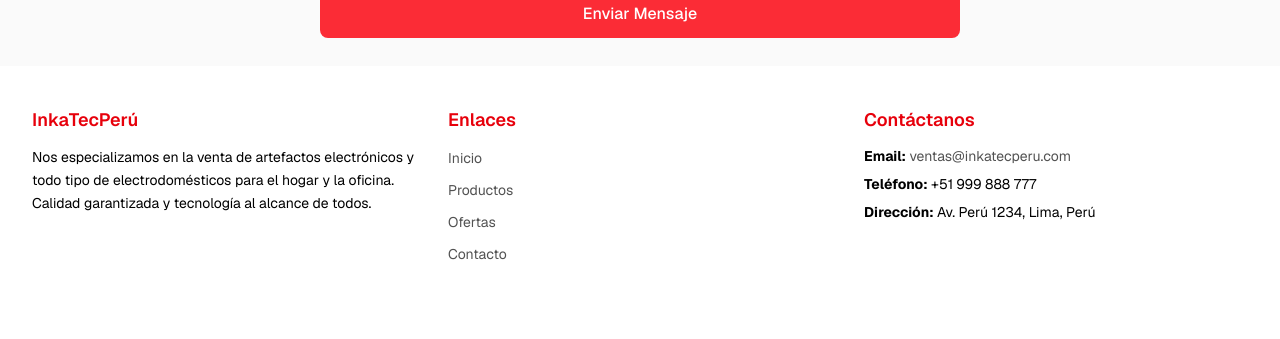
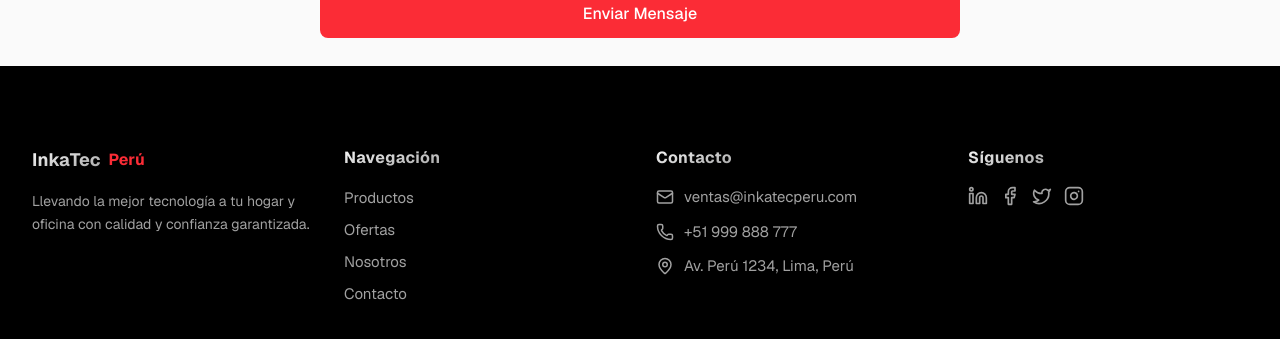
Before and after one commit to Jeremitc/ecommerce, a Next.js app: page /pages/form in a window 1280 px wide. Shown: the part 613-952 px from the top of the page. Before the commit the page ends 919 px from the top, so only its background shows below. Built offline with nearby package versions, Linux system fonts and the light colour scheme.

Commit message:
1 changed in the Footer

```diff
--- a/package.json
+++ b/package.json
@@ -10,6 +10,7 @@
   },
   "dependencies": {
     "framer-motion": "^12.7.3",
+    "lucide-react": "^0.525.0",
     "next": "15.3.0",
     "react": "^19.0.0",
     "react-dom": "^19.0.0",
--- a/src/app/components/Footer.tsx
+++ b/src/app/components/Footer.tsx
@@ -1,142 +1,256 @@
 'use client';
 
-import React from 'react';
+import React, { memo } from 'react';
 import { motion } from 'framer-motion';
 import Link from 'next/link';
 import { useTheme } from '@/app/context/ThemeContext';
+import { Mail, Phone, MapPin, Facebook, Twitter, Instagram, Linkedin } from 'lucide-react';
 
-// Reusing color variables from Navbar.tsx for consistency
-const lightThemeTextColor = 'text-black';
-const lightThemeLinkColor = 'text-neutral-600';
-const lightThemeLinkHover = 'hover:text-red-700';
-const lightThemeBg = 'bg-white';
-const lightThemeHeadingColor = 'text-red-600';
+// --- PANEL DE CONTROL DE COLORES Y DATOS ---
+const colorConfig = {
+  dark: {
+    bg: 'bg-black',
+    textColor: 'text-neutral-400',
+    headingGradient: 'bg-gradient-to-br from-white to-neutral-400 bg-clip-text text-transparent',
+    linkColor: 'text-neutral-400',
+    linkHover: 'hover:text-white',
+    borderColor: 'border-neutral-800',
+    iconColor: 'text-neutral-400',
+    iconHover: 'hover:text-white',
+    dividerColor: 'border-neutral-700',
+  },
+  light: {
+    bg: 'bg-white',
+    textColor: 'text-neutral-500',
+    headingGradient: 'bg-gradient-to-br from-black to-neutral-600 bg-clip-text text-transparent',
+    linkColor: 'text-neutral-500',
+    linkHover: 'hover:text-black',
+    borderColor: 'border-neutral-200',
+    iconColor: 'text-neutral-500',
+    iconHover: 'hover:text-black',
+    dividerColor: 'border-neutral-300',
+  },
+};
 
-const darkThemeTextColor = 'text-white';
-const darkThemeLinkColor = 'text-neutral-300';
-const darkThemeLinkHover = 'hover:text-red-400';
-const darkThemeBg = 'bg-neutral-900';
-const darkThemeHeadingColor = 'text-red-400';
+// --- CONTENIDO DEL FOOTER ---
+const companyInfo = {
+  name: 'InkaTec',
+  suffix: 'Perú',
+  description: 'Llevando la mejor tecnología a tu hogar y oficina con calidad y confianza garantizada.',
+};
 
-const redThemeTextColor = 'text-white';
-const redThemeLinkColor = 'text-neutral-200';
-const redThemeLinkHover = 'hover:text-red-400';
-const redThemeBg = 'bg-red-950';
-const redThemeHeadingColor = 'text-red-300';
+const navLinks = [
+  { label: 'Productos', href: '#productos' },
+  { label: 'Ofertas', href: '#ofertas' },
+  { label: 'Nosotros', href: '/about' },
+  { label: 'Contacto', href: '/contacto' },
+];
 
-const Footer: React.FC = () => {
-  const { theme } = useTheme();
+const contactInfo = [
+  { icon: <Mail size={18} aria-hidden="true" />, text: 'ventas@inkatecperu.com', href: 'mailto:ventas@inkatecperu.com', label: 'Email us' },
+  { icon: <Phone size={18} aria-hidden="true" />, text: '+51 999 888 777', href: 'tel:+51999888777', label: 'Call us' },
+  { icon: <MapPin size={18} aria-hidden="true" />, text: 'Av. Perú 1234, Lima, Perú', href: '#', label: 'Our location' },
+];
 
-  // Determine if red theme is active
-  const isRedActive = theme === 'red-navbar' || theme === 'red-global';
+const socialLinks = [
+  { label: 'LinkedIn', icon: <Linkedin size={20} aria-hidden="true" />, href: 'https://linkedin.com' },
+  { label: 'Facebook', icon: <Facebook size={20} aria-hidden="true" />, href: 'https://facebook.com' },
+  { label: 'Twitter', icon: <Twitter size={20} aria-hidden="true" />, href: 'https://twitter.com' },
+  { label: 'Instagram', icon: <Instagram size={20} aria-hidden="true" />, href: 'https://instagram.com' },
+];
 
-  // Select theme-based colors
-  const textColor = theme === 'dark' ? darkThemeTextColor : isRedActive ? redThemeTextColor : lightThemeTextColor;
-  const linkColor = theme === 'dark' ? darkThemeLinkColor : isRedActive ? redThemeLinkColor : lightThemeLinkColor;
-  const linkHoverColor = theme === 'dark' ? darkThemeLinkHover : isRedActive ? redThemeLinkHover : lightThemeLinkHover;
-  const bgColor = theme === 'dark' ? darkThemeBg : isRedActive ? redThemeBg : lightThemeBg;
-  const headingColor = theme === 'dark' ? darkThemeHeadingColor : isRedActive ? redThemeHeadingColor : lightThemeHeadingColor;
+const legalLinks = [
+  { label: 'Términos y Condiciones', href: '/terms' },
+  { label: 'Política de Privacidad', href: '/privacy' },
+];
 
-  // Animation variants for sections
+// --- ANIMACIÓN ---
 const sectionVariants = {
   hidden: { opacity: 0, y: 20 },
   visible: (i: number) => ({
     opacity: 1,
     y: 0,
-      transition: {
-        delay: i * 0.2,
-        duration: 0.5,
-        ease: 'easeOut',
-      },
+    transition: { delay: i * 0.1, duration: 0.5, ease: 'easeOut' },
   }),
 };
 
+// --- SUBCOMPONENTE MEMOIZADO ---
+interface FooterColumnProps {
+  title: string;
+  children: React.ReactNode;
+  custom: number;
+  colors: typeof colorConfig.dark;
+  hasDivider?: boolean;
+}
+
+const FooterColumn: React.FC<FooterColumnProps> = memo(({ title, children, custom, colors, hasDivider = false }) => {
   return (
-    <motion.footer
+    <motion.div
+      className="text-center sm:text-left relative pb-6 sm:pb-0"
+      custom={custom}
+      variants={sectionVariants}
+      initial="hidden"
+      whileInView="visible"
+      viewport={{ once: true, amount: 0.3 }}
+    >
+      <motion.h3
+        className={`text-base font-bold mb-4 tracking-wide ${colors.headingGradient} relative inline-block group`}
+        whileHover={{ scale: 1.05 }}
+        transition={{ type: 'spring', stiffness: 300, damping: 15 }}
+      >
+        {title}
+        <span className={`absolute bottom-0 left-0 w-full h-0.5 ${colors.dividerColor} transform scale-x-0 group-hover:scale-x-100 transition-transform duration-300`} />
+      </motion.h3>
+      {children}
+      {/* Dividers: Horizontal on mobile, vertical on large screens */}
+      {hasDivider && (
+        <>
+          <div className={`lg:hidden w-full h-px ${colors.dividerColor} mt-6`} />
+          <div className={`hidden lg:block absolute -right-4 top-0 h-full w-px ${colors.dividerColor}`} />
+        </>
+      )}
+    </motion.div>
+  );
+});
+FooterColumn.displayName = "FooterColumn";
+
+// --- COMPONENTE FOOTER PRINCIPAL ---
+const Footer: React.FC = () => {
+  const { theme } = useTheme();
+  const isPageInDarkMode = theme === 'dark';
+  const colors = isPageInDarkMode ? colorConfig.light : colorConfig.dark;
+
+  return (
+    <footer
+      className={`w-full ${colors.bg} ${colors.textColor}`}
+      id="footer"
+      role="contentinfo"
+      aria-label="Footer"
+      itemScope
+      itemType="http://schema.org/Organization"
+    >
+      <div className="container mx-auto px-4 sm:px-6 lg:px-8 max-w-7xl">
+        <motion.div
           initial={{ opacity: 0 }}
-      animate={{ opacity: 1 }}
-      transition={{ duration: 0.8, ease: 'easeOut' }}
-      className={`w-full py-10 px-4 sm:px-6 lg:px-8 ${bgColor} ${textColor}`}
-      id="footer"
+          whileInView={{ opacity: 1 }}
+          viewport={{ once: true }}
+          transition={{ duration: 0.8 }}
+          className="py-16 lg:py-20"
         >
-      <div className="container mx-auto grid grid-cols-1 sm:grid-cols-2 lg:grid-cols-3 gap-8">
-        {/* Section 1: About the company */}
+          <div className="grid grid-cols-1 sm:grid-cols-2 lg:grid-cols-4 gap-y-12 sm:gap-x-8">
+            {/* Columna 1: Información de la empresa */}
             <motion.div
+              className="sm:col-span-2 lg:col-span-1 text-center sm:text-left relative pb-6 sm:pb-0"
               custom={0}
+              variants={sectionVariants}
               initial="hidden"
-          animate="visible"
-          variants={sectionVariants}
-          className="min-w-[250px]"
+              whileInView="visible"
+              viewport={{ once: true, amount: 0.3 }}
             >
-          <h3 className={`text-lg font-semibold mb-3 ${headingColor}`}>InkaTecPerú</h3>
-          <p className="text-sm leading-relaxed">
-            Nos especializamos en la venta de artefactos electrónicos y todo tipo de electrodomésticos para el hogar y la oficina. Calidad garantizada y tecnología al alcance de todos.
+              <Link href="/" className="inline-flex items-center mb-4 space-x-2 group" itemProp="url">
+                <motion.span
+                  className={`text-lg font-bold ${colors.headingGradient} relative inline-block`}
+                  whileHover={{ scale: 1.05 }}
+                  transition={{ type: 'spring', stiffness: 300, damping: 15 }}
+                  itemProp="name"
+                >
+                  {companyInfo.name}
+                  <span className={`absolute bottom-0 left-0 w-full h-0.5 ${colors.dividerColor} transform scale-x-0 group-hover:scale-x-100 transition-transform duration-300`} />
+                </motion.span>
+                <span className="text-red-500 font-bold">{companyInfo.suffix}</span>
+              </Link>
+              <p className="text-sm leading-relaxed max-w-xs mx-auto sm:mx-0" itemProp="description">
+                {companyInfo.description}
               </p>
+              <div className={`lg:hidden w-full h-px ${colors.dividerColor} mt-6`} />
+              <div className={`hidden lg:block absolute -right-4 top-0 h-full w-px ${colors.dividerColor}`} />
             </motion.div>
 
-        {/* Section 2: Useful links */}
-        <motion.div
-          custom={1}
-          initial="hidden"
-          animate="visible"
-          variants={sectionVariants}
-          className="min-w-[250px]"
-        >
-          <h3 className={`text-lg font-semibold mb-3 ${headingColor}`}>Enlaces</h3>
-          <ul className="list-none p-0 space-y-2">
-            {[
-              { label: 'Inicio', href: '#inicio' },
-              { label: 'Productos', href: '#productos' },
-              { label: 'Ofertas', href: '#ofertas' },
-              { label: 'Contacto', href: '../pages/form' },
-            ].map((item) => (
-              <motion.li
-                key={item.label}
-                whileHover={{ x: 5 }}
-                transition={{ duration: 0.2 }}
-              >
+            {/* Columna 2: Navegación */}
+            <FooterColumn title="Navegación" custom={1} colors={colors} hasDivider>
+              <ul className="space-y-2" role="list">
+                {navLinks.map((item) => (
+                  <li key={item.label}>
                     <Link
                       href={item.href}
-                  className={`text-sm ${linkColor} ${linkHoverColor} transition-colors duration-200`}
+                      className={`text-[15px] ${colors.linkColor} ${colors.linkHover} transition-colors duration-200 hover:underline`}
+                      itemProp="url"
                     >
                       {item.label}
                     </Link>
-              </motion.li>
+                  </li>
                 ))}
               </ul>
+            </FooterColumn>
+
+            {/* Columna 3: Contacto */}
+            <FooterColumn title="Contacto" custom={2} colors={colors} hasDivider>
+              <ul className="text-[15px] space-y-3" role="list" itemProp="contactPoint" itemScope itemType="http://schema.org/ContactPoint">
+                {contactInfo.map((item, index) => (
+                  <li key={index} className="flex items-start gap-2.5 justify-center sm:justify-start">
+                    <span className={`mt-0.5 ${colors.iconColor}`}>{item.icon}</span>
+                    <a
+                      href={item.href}
+                      className={`${colors.linkColor} ${colors.linkHover} transition-colors duration-200 hover:underline`}
+                      aria-label={item.label}
+                      itemProp={item.href.startsWith('mailto:') ? 'email' : item.href.startsWith('tel:') ? 'telephone' : 'url'}
+                    >
+                      {item.text}
+                    </a>
+                  </li>
+                ))}
+              </ul>
+            </FooterColumn>
+
+            {/* Columna 4: Redes Sociales */}
+            <FooterColumn title="Síguenos" custom={3} colors={colors}>
+              <div className="flex items-center justify-center sm:justify-start gap-3">
+                {socialLinks.map((social) => (
+                  <motion.a
+                    key={social.label}
+                    href={social.href}
+                    target="_blank"
+                    rel="noopener noreferrer"
+                    aria-label={`Follow us on ${social.label}`}
+                    whileHover={{ scale: 1.1, y: -2 }}
+                    transition={{ type: 'spring', stiffness: 400, damping: 15 }}
+                    className={`${colors.iconColor} ${colors.iconHover} transition-colors duration-200`}
+                    itemProp="sameAs"
+                  >
+                    {social.icon}
+                  </motion.a>
+                ))}
+              </div>
+            </FooterColumn>
+          </div>
         </motion.div>
 
-        {/* Section 3: Contact */}
+        {/* Barra inferior de copyright con grid */}
         <motion.div
-          custom={2}
-          initial="hidden"
-          animate="visible"
-          variants={sectionVariants}
-          className="min-w-[250px]"
+          initial={{ opacity: 0 }}
+          whileInView={{ opacity: 1 }}
+          viewport={{ once: true }}
+          transition={{ delay: 0.2, duration: 0.7 }}
+          className={`py-6 border-t ${colors.borderColor} grid grid-cols-1 sm:grid-cols-2 gap-4 items-center`}
         >
-          <h3 className={`text-lg font-semibold mb-3 ${headingColor}`}>Contáctanos</h3>
-          <div className="text-sm space-y-2">
-            <p>
-              <strong>Email:</strong>{' '}
-              <motion.a
-                href="mailto:ventas@inkatecperu.com"
-                className={` ${linkColor} ${linkHoverColor} transition-colors duration-200`}
-                whileHover={{ x: 5 }}
-                transition={{ duration: 0.2 }}
+          <p className="text-xs text-center sm:text-left" itemProp="copyrightNotice">
+            © {new Date().getFullYear()} {companyInfo.name}{companyInfo.suffix}. Todos los derechos reservados.
+          </p>
+          <div className="grid grid-cols-2 gap-4 justify-center sm:justify-end text-center sm:text-right">
+            {legalLinks.map((link) => (
+              <Link
+                key={link.label}
+                href={link.href}
+                className={`${colors.linkColor} ${colors.linkHover} transition-colors duration-200 hover:underline text-xs`}
+                itemProp="url"
               >
-                ventas@inkatecperu.com
-              </motion.a>
-            </p>
-            <p>
-              <strong>Teléfono:</strong> +51 999 888 777
-            </p>
-            <p>
-              <strong>Dirección:</strong> Av. Perú 1234, Lima, Perú
-            </p>
+                {link.label}
+              </Link>
+            ))}
           </div>
         </motion.div>
       </div>
-    </motion.footer>
+    </footer>
   );
 };
 
```
Also changed, not shown: 1 other file (tests, documents, lock files or other folders). Lines whose indentation alone changed are shown as unchanged.
